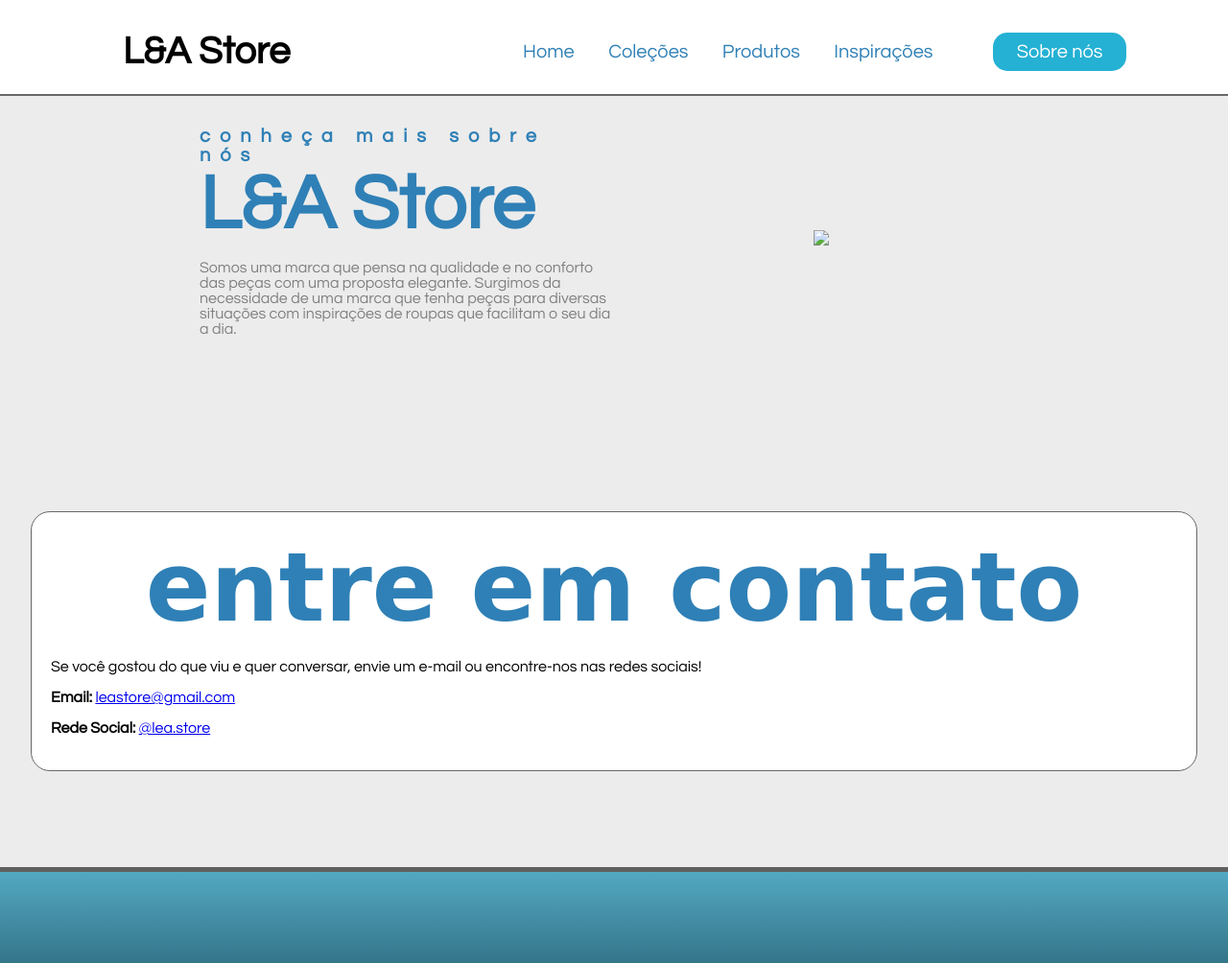
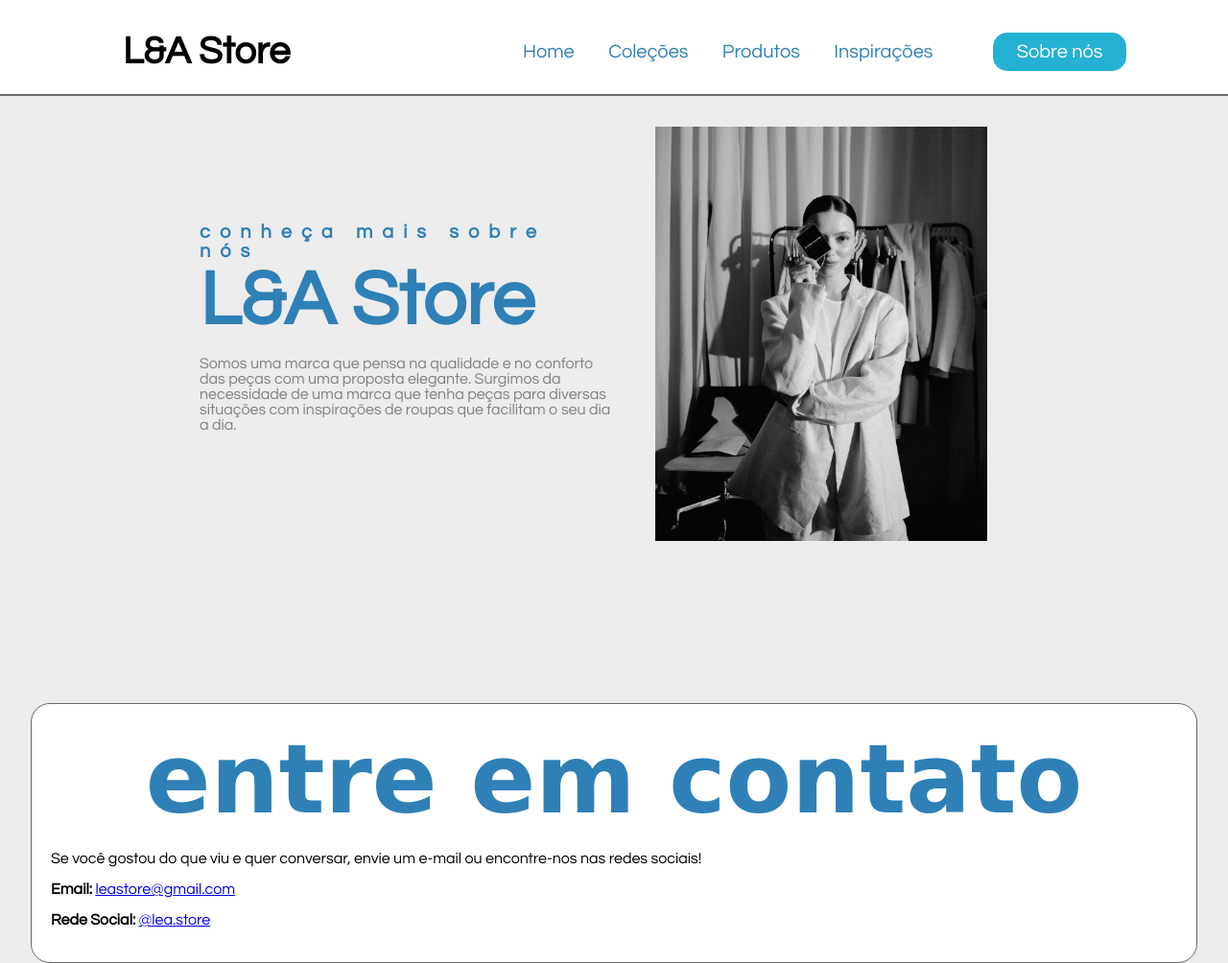
Before and after one commit to Louisegvar/l-astore.github.io, a plain HTML site: page sobre.html in a window 1280 px wide. Shown: the top 1004 px of the page at 96% size. Drawn offline with Linux system fonts and the light colour scheme; a web font is replaced by a local one.

Commit message:
Update sobre.html

```diff
--- a/sobre.html
+++ b/sobre.html
@@ -37,7 +37,7 @@
     <p>Somos uma marca que pensa na qualidade e no conforto das peças com uma proposta elegante. Surgimos da necessidade de uma marca que tenha peças para diversas situações com inspirações de roupas que facilitam o seu dia a dia.</p>
     </div>
     <div class="img-headline">
-        <img style="max-width: 80%;" src="imgs/capaa.jpg">
+        <img style="max-width: 80%;" src="capaa.jpg">
     </div>
  </header>
 <br id="cole">
@@ -59,4 +59,5 @@
     <b style="color: white;"> Todos os direitos reservados.</b>
  </footer>
 </body>
+
 </html>
```
